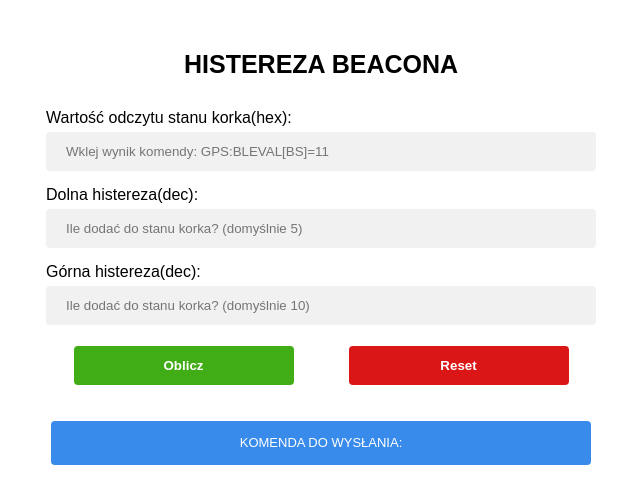
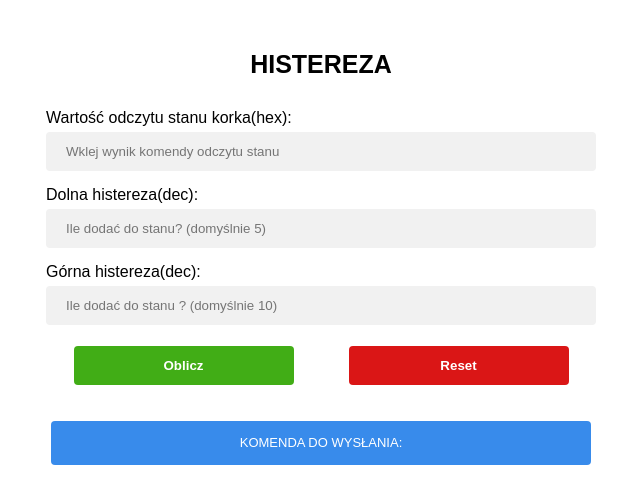
Before and after one commit to mmz-pl/kalkulator-beacon, a plain HTML site: page index.html in a window 1280 px wide. Shown: the whole page, without its empty margins (319-959 px from the left). Drawn offline with Linux system fonts and the light colour scheme.

Commit message:
Update index.html

```diff
--- a/index.html
+++ b/index.html
@@ -3,7 +3,7 @@
 <head>
     <meta charset="UTF-8">
     <meta name="viewport" content="width=device-width, initial-scale=1.0">
-    <title>Histereza Beacona</title>
+    <title>Histereza</title>
     <link rel="stylesheet" href="styl.css">
     <script src="script.js" defer></script>
 </head>
@@ -11,15 +11,15 @@
 
 <div class="formularz">
 <form action="">
-    <h1 class="formularz_x1">Histereza Beacona</h1>
+    <h1 class="formularz_x1">Histereza</h1>
     <label for="BeaconValue">Wartość odczytu stanu korka(hex): </label>
-    <input type="text" id="BeaconValue" name="BeaconValue" min="1" step="1" placeholder="Wklej wynik komendy: GPS:BLEVAL[BS]=11">
+    <input type="text" id="BeaconValue" name="BeaconValue" min="1" step="1" placeholder="Wklej wynik komendy odczytu stanu">
 
     <label for="DownHis">Dolna histereza(dec): </label>
-    <input type="number" id="DownHis" name="DownHis" min="1" step="1" placeholder="Ile dodać do stanu korka? (domyślnie 5)">
+    <input type="number" id="DownHis" name="DownHis" min="1" step="1" placeholder="Ile dodać do stanu? (domyślnie 5)">
 
     <label for="TopHis">Górna histereza(dec): </label>
-    <input type="number" id="TopHis" name="TopHis" min="1" step="1" placeholder="Ile dodać do stanu korka? (domyślnie 10)">
+    <input type="number" id="TopHis" name="TopHis" min="1" step="1" placeholder="Ile dodać do stanu ? (domyślnie 10)">
 
 
 
```
